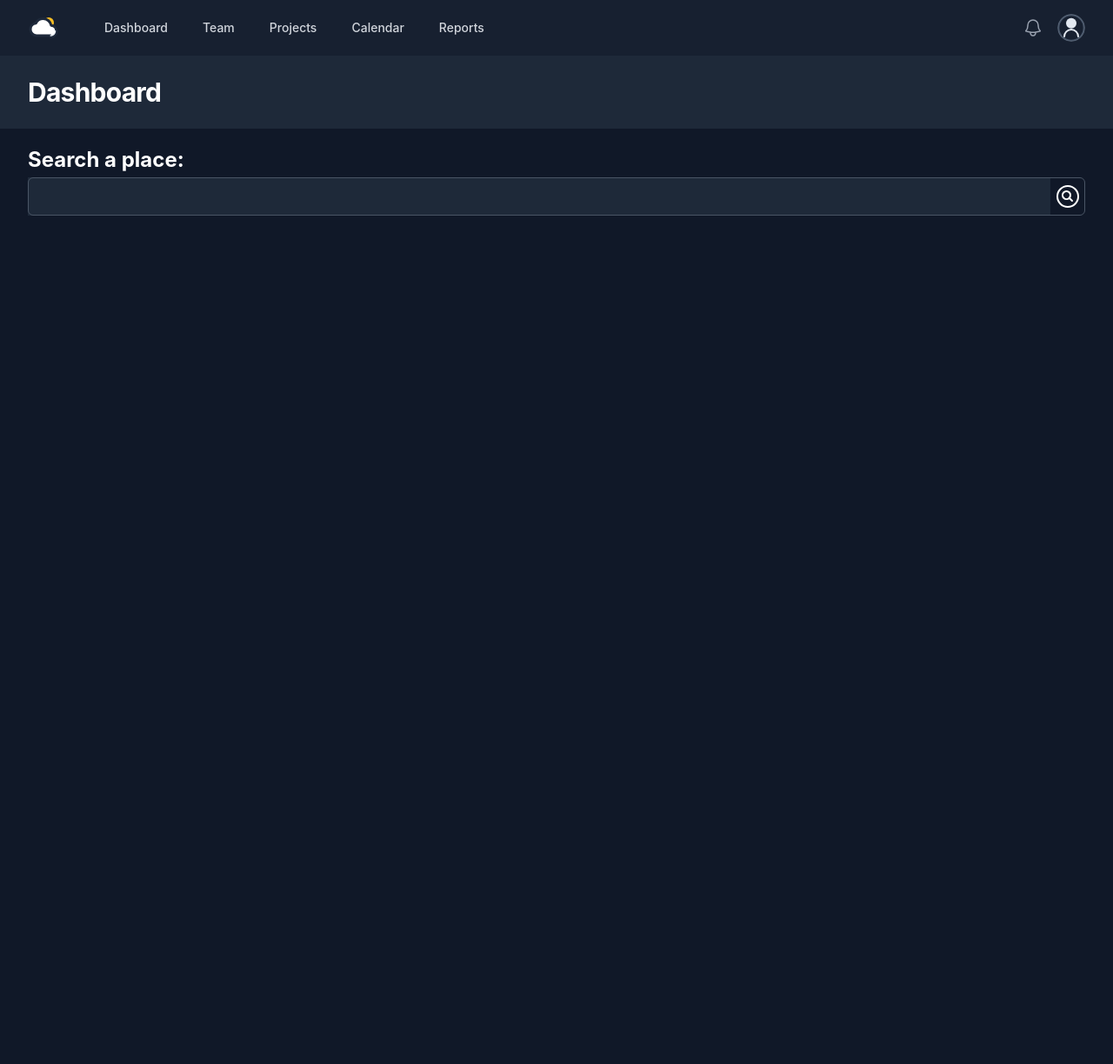
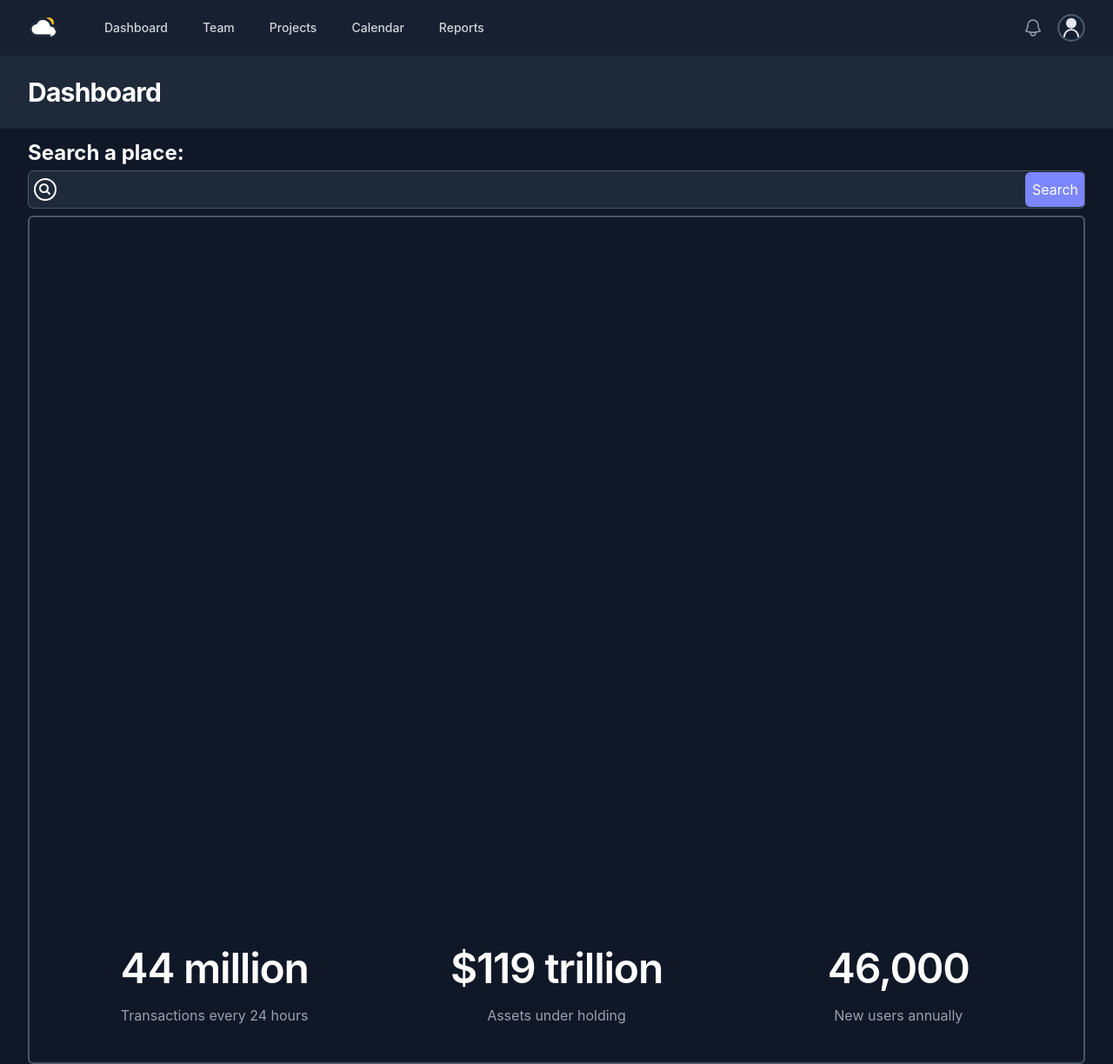
Before and after one commit to mikdevio/frontend_weather_dashboard, a React (Vite) app in the folder weather-dashboard/: page / in a window 1280 px wide. Shown: the whole page at 87% size. Before the commit the page ends 800 px from the top, so only its background shows below. Built offline with nearby package versions, Linux system fonts and the light colour scheme.

Commit message:
Added component WeatherBox

```diff
--- a/weather-dashboard/src/components/Dashboard.tsx
+++ b/weather-dashboard/src/components/Dashboard.tsx
@@ -1,4 +1,5 @@
-import { MagnifyingGlassCircleIcon } from "@heroicons/react/24/outline"
+import SearchBox from "./SearchBox";
+import WeatherBox from "./WeatherBox";
 
 
 
@@ -16,19 +17,8 @@ const Dashboard: React.FC<DashboardProps> = ({ title }) => {
                 </div>
             </header>
             <main>
-                <div className="mx-auto max-w-7xl px-4 py-6 sm:px-6 lg:px-8">
-                    {/* Cambiado text-sm/6 por text-sm y leading-6 para mayor compatibilidad */}
-                    <label className="block text-2xl leading-6 font-bold text-white">Search a place:</label>
-                    <div className="mt-2">
-                        <div className="flex items-center rounded-md pl-0 outline-1 -outline-offset-1 outline-gray-600 has-[input:focus-within]:outline-2 has-[input:focus-within]:-outline-offset-2 has-[input:focus-within]:outline-indigo-500">
-                            <input type="text" name="search-box" id="search-box" className="block min-w-0 grow bg-gray-800 py-1.5 pr-3 pl-3 text-base text-white placeholder:text-gray-500 focus:outline-none sm:text-base/8" />
-                            <div className="grid shrink-0 grid-cols-1 focus-within:relative  bg-auto pr-1 pl-1">
-                                <MagnifyingGlassCircleIcon className="size-8 text-white h-full " />
-                            </div>
-                        </div>
-
-                    </div>
-                </div>
+                <SearchBox prop_1="1" />
+                <WeatherBox prop_1="1" />
             </main>
         </>
     )
--- /dev/null
+++ b/weather-dashboard/src/components/SearchBox.tsx
@@ -0,0 +1,23 @@
+import { MagnifyingGlassCircleIcon } from "@heroicons/react/24/outline";
+
+interface SearchBoxProps {
+    prop_1: string,
+}
+
+const SearchBox: React.FC<SearchBoxProps> = ({ prop_1 }) => {
+
+    return (
+        <form className="mx-auto px-4 sm:px-6 lg:px-8 max-w-7xl py-2">
+            <label className="block py-2 text-2xl leading-6 font-bold text-white">Search a place:</label>
+            <div className="flex items-center rounded-md pl-1 outline-1 -outline-offset-1 outline-gray-600 has-[input:focus-within]:outline-2 has-[input:focus-within]:-outline-offset-2 has-[input:focus-within]:outline-indigo-500 bg-gray-800">
+                <MagnifyingGlassCircleIcon className="size-8 text-white h-full" />
+                <input type="text" name="search-box" id="search-box" className="block min-w-0 grow bg-gray-800 py-1.5 pr-3 pl-3 text-base text-white placeholder:text-gray-500 focus:outline-none sm:text-base/8" />
+                <button className="ml-2 px-2 py-2 text-white bg-indigo-400 rounded-md">
+                    Search
+                </button>
+            </div>
+        </form>
+    );
+}
+
+export default SearchBox;
--- /dev/null
+++ b/weather-dashboard/src/components/WeatherBox.tsx
@@ -0,0 +1,32 @@
+
+interface WeatherBoxProps {
+    prop_1: string
+}
+
+const WeatherBox: React.FC<WeatherBoxProps> = ({ prop_1 }) => {
+    return (
+
+        <div className="bg-gray-900 py-24 sm:py-10 border-2 border-gray-600 mx-8 rounded-md">
+            <div className="min-h-dvh"></div>
+            <div className="mx-auto max-w-7xl px-6 lg:px-8">
+                <dl className="grid grid-cols-1 gap-x-8 gap-y-16 text-center lg:grid-cols-3">
+                    <div className="mx-auto flex max-w-xs flex-col gap-y-4">
+                        <dt className="text-base/7 text-gray-400">Transactions every 24 hours</dt>
+                        <dd className="order-first text-3xl font-semibold tracking-tight text-white sm:text-5xl">44 million</dd>
+                    </div>
+                    <div className="mx-auto flex max-w-xs flex-col gap-y-4">
+                        <dt className="text-base/7 text-gray-400">Assets under holding</dt>
+                        <dd className="order-first text-3xl font-semibold tracking-tight text-white sm:text-5xl">$119 trillion</dd>
+                    </div>
+                    <div className="mx-auto flex max-w-xs flex-col gap-y-4">
+                        <dt className="text-base/7 text-gray-400">New users annually</dt>
+                        <dd className="order-first text-3xl font-semibold tracking-tight text-white sm:text-5xl">46,000</dd>
+                    </div>
+                </dl>
+            </div>
+        </div>
+
+    );
+}
+
+export default WeatherBox;
--- a/weather-dashboard/src/pages/Main.tsx
+++ b/weather-dashboard/src/pages/Main.tsx
@@ -5,6 +5,7 @@ import type { User, NavigationOption, UserOption } from '../types/Types'
 
 import user_df from '../assets/user_default.svg'
 import wd_logo from '../assets/wd_logo.svg'
+import SearchBox from "../components/SearchBox"
 
 
 const user: User = {
```
